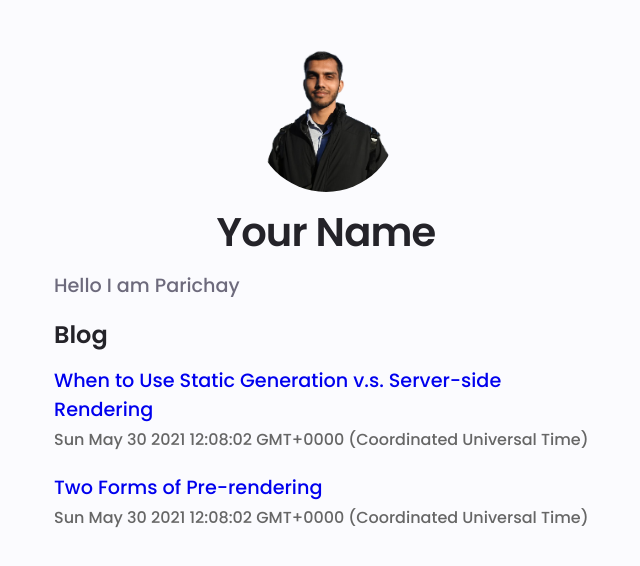
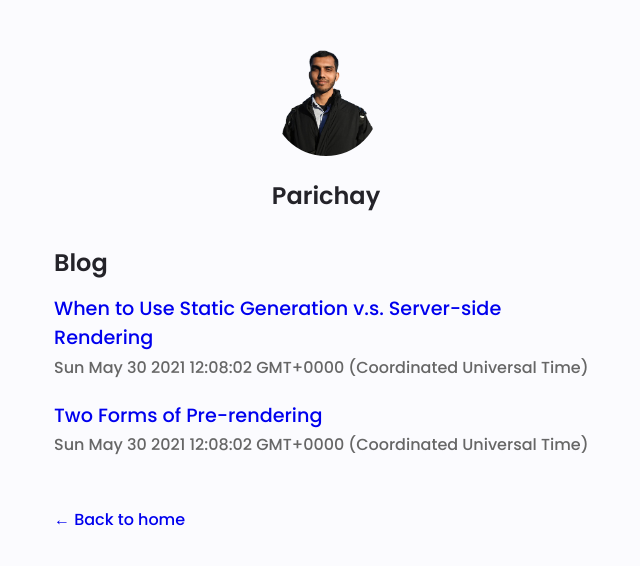
Before and after one commit to baymac/baymac.io, a Next.js app: page /blog in a window 1280 px wide. Shown: the top 566 px of the page, without its empty margins (314-954 px from the left). Built offline with nearby package versions, Linux system fonts and the light colour scheme.

Commit message:
Minor fixes to blog layout

```diff
--- a/components/Layout.js
+++ b/components/BlogLayout.js
@@ -3,11 +3,15 @@ import Image from "next/image";
 import styles from "./layout.module.css";
 import utilStyles from "../styles/utils.module.css";
 import Link from "next/link";
+import { useRouter } from 'next/router'
 
-const name = "Your Name";
-export const siteTitle = "Next.js Sample Website";
+const name = "Parichay";
+export const siteTitle = "Parichay's blog";
 
-export default function Layout({ children, home }) {
+export default function BlogLayout({ children }) {
+
+  const router = useRouter()
+
   return (
     <div className={styles.container}>
       <Head>
@@ -26,7 +30,7 @@ export default function Layout({ children, home }) {
         <meta name="twitter:card" content="summary_large_image" />
       </Head>
       <header className={styles.header}>
-        {home ? (
+        {router.pathname === 'blog' ? (
           <>
             <Image
               priority
@@ -60,8 +64,17 @@ export default function Layout({ children, home }) {
           </>
         )}
       </header>
-      <main>{children}</main>
-      {!home && (
+      <main>
+        {children}
+      </main>
+      {router.pathname.startsWith('/posts') && (
+        <div className={styles.backToHome}>
+          <Link href="/blog">
+            <a>← Back to blog</a>
+          </Link>
+        </div>
+      )}
+      {router.pathname === '/blog' && (
         <div className={styles.backToHome}>
           <Link href="/">
             <a>← Back to home</a>
--- /dev/null
+++ b/pages/_document.js
@@ -0,0 +1,22 @@
+import Document, { Html, Head, Main, NextScript } from 'next/document'
+
+class MyDocument extends Document {
+    static async getInitialProps(ctx) {
+        const initialProps = await Document.getInitialProps(ctx)
+        return { ...initialProps }
+    }
+
+    render() {
+        return (
+            <Html>
+                <Head />
+                <body>
+                    <Main />
+                    <NextScript />
+                </body>
+            </Html>
+        )
+    }
+}
+
+export default MyDocument
--- a/pages/blog.js
+++ b/pages/blog.js
@@ -1,5 +1,5 @@
 import Head from "next/head";
-import Layout, { siteTitle } from "../components/Layout";
+import BlogLayout, { siteTitle } from "../components/BlogLayout";
 import utilStyles from "../styles/utils.module.css";
 import Link from "next/link";
 
@@ -16,13 +16,10 @@ export async function getStaticProps() {
 
 export default function Blog({ allPostsData }) {
   return (
-    <Layout home>
+    <BlogLayout>
       <Head>
         <title>{siteTitle}</title>
       </Head>
-      <section className={utilStyles.headingMd}>
-        <p>Hello I am Parichay</p>
-      </section>
       <section className={`${utilStyles.headingMd} ${utilStyles.padding1px}`}>
         <h2 className={utilStyles.headingLg}>Blog</h2>
         <ul className={utilStyles.list}>
@@ -39,6 +36,6 @@ export default function Blog({ allPostsData }) {
           ))}
         </ul>
       </section>
-    </Layout>
+    </BlogLayout>
   );
 }
--- a/pages/posts/[id].js
+++ b/pages/posts/[id].js
@@ -1,5 +1,5 @@
 import { getAllPostIds, getPostData } from "../../lib/posts";
-import Layout from "../../components/Layout";
+import BlogLayout from "../../components/BlogLayout";
 import Head from "next/head";
 import utilStyles from "../../styles/utils.module.css";
 import Date from "../../components/date";
@@ -23,7 +23,7 @@ export async function getStaticPaths() {
 
 export default function Post({ postData }) {
   return (
-    <Layout>
+    <BlogLayout>
       <Head>
         <title>{postData.title}</title>
       </Head>
@@ -34,6 +34,6 @@ export default function Post({ postData }) {
         </div>
         <div dangerouslySetInnerHTML={{ __html: postData.contentHtml }} />
       </article>
-    </Layout>
+    </BlogLayout>
   );
 }
--- /dev/null
+++ b/utils/info.js
@@ -0,0 +1,2 @@
+export const name = "Parichay";
+export const siteTitle = "Parichay's blog";
```
Also changed, not shown: components/Root/Root.js (+6 -1 lines), public/logo.svg (added), 1 other file (tests, documents, lock files or other folders).
